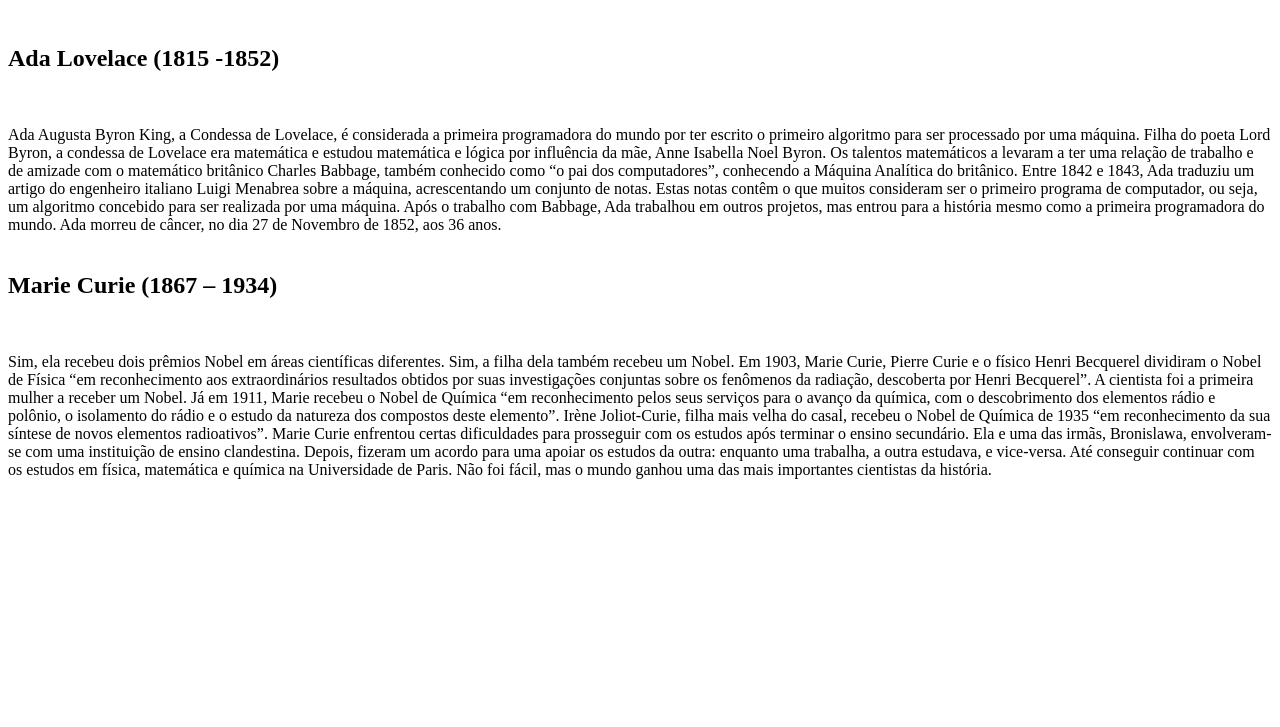
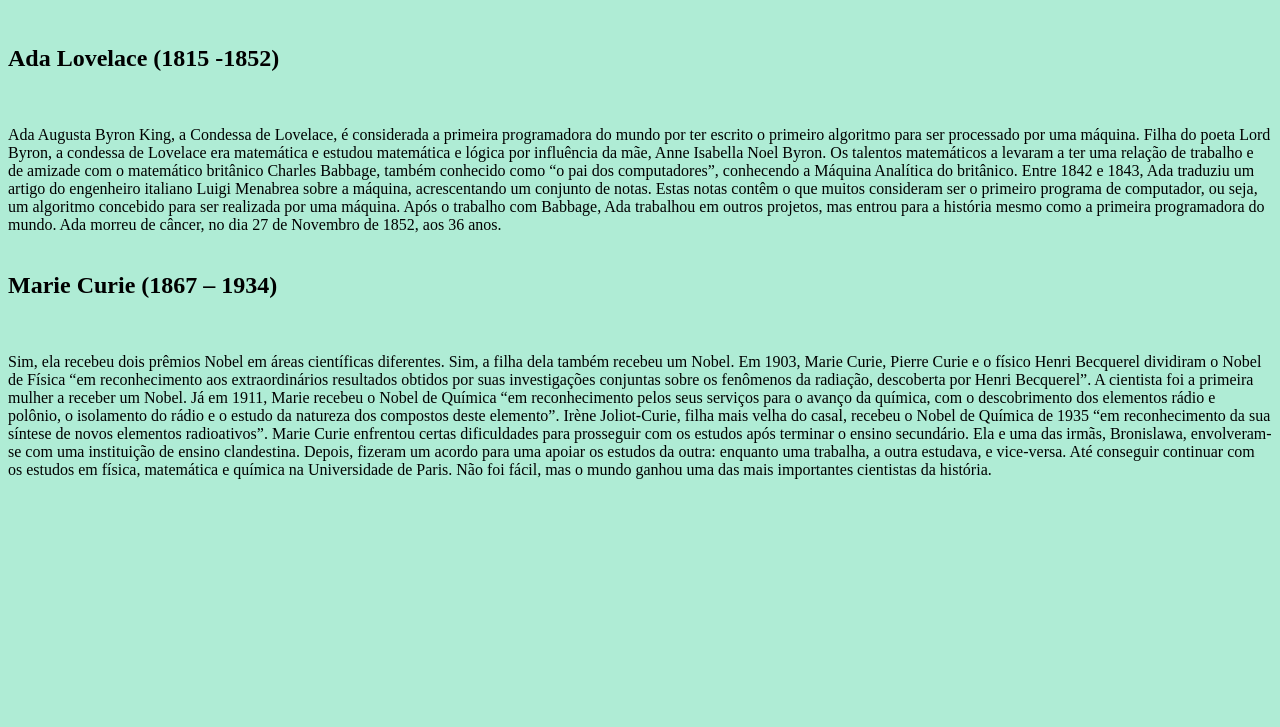
Before and after one commit to LuanaDumas/mulheresqueinspiramnatech, a plain HTML site: page index.html in a window 1280 px wide. Shown: the part 73-800 px from the top of the page. Drawn offline with Linux system fonts and the light colour scheme.

Commit message:
Update index.html

```diff
--- a/index.html
+++ b/index.html
@@ -3,9 +3,9 @@
 <head>
    <meta charset="UTF-8">
    <meta name="viewport" content="width=device-width, initial-scale=1.0">
-   <title> mULHERES QUE INSPIRAM </title>
+   <title> MULHERES QUE INSPIRAM </title>
 </head>
-<body style="background-color:rgb(255, 255, 255)">
+<body style="background-color:rgb(175, 236, 213)">
    <h1>MULHERES QUE INSPIRAM NA TECH</h1>
    <br>
 
```
